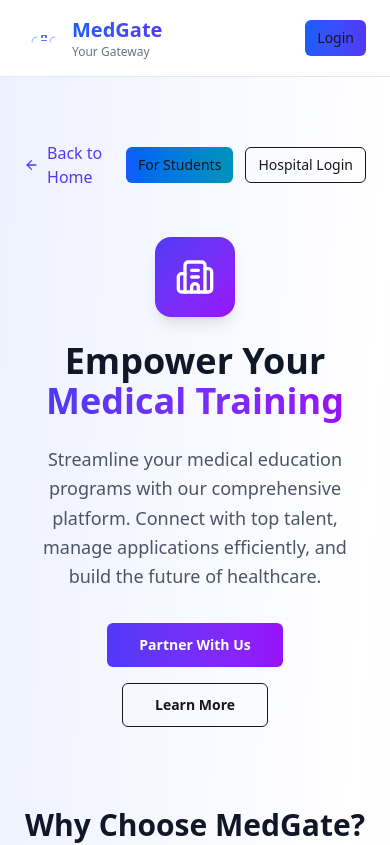
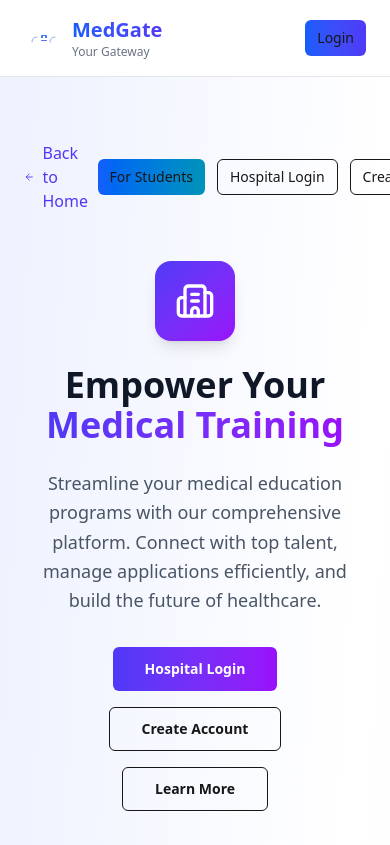
Before and after one commit to s1business84-hub/medgatefinal, a Next.js app in the folder medgate/: page /for-hospitals in a window 390 px wide. Shown: the top 845 px of the page. Built offline with nearby package versions, Linux system fonts and the light colour scheme.

Commit message:
Improve mobile header nav (add Mission, Vision, Hospital Login); expose Create Account CTAs for hospitals; enhance FAQ dropdown with liquid glass color change; lint/build pass

```diff
--- a/medgate/app/for-hospitals/page.tsx
+++ b/medgate/app/for-hospitals/page.tsx
@@ -23,6 +23,11 @@ export default function ForHospitalsPage() {
                 Hospital Login
               </Button>
             </Link>
+            <Link href="/hospital/create-account">
+              <Button variant="outline" size="sm" className="hover:scale-105 transition-transform">
+                Create Account
+              </Button>
+            </Link>
           </div>
         </div>
 
@@ -43,7 +48,12 @@ export default function ForHospitalsPage() {
           <div className="flex flex-col sm:flex-row gap-4 justify-center">
             <Link href="/hospital-login">
               <Button size="lg" className="bg-gradient-to-r from-indigo-600 to-purple-600 hover:from-indigo-700 hover:to-purple-700 hover:shadow-lg hover:scale-105 transition-all text-white font-semibold">
-                Partner With Us
+                Hospital Login
+              </Button>
+            </Link>
+            <Link href="/hospital/create-account">
+              <Button size="lg" variant="outline" className="hover:bg-indigo-50 hover:border-indigo-300 hover:scale-105 transition-all font-semibold">
+                Create Account
               </Button>
             </Link>
             <Link href="/about">
--- a/medgate/app/hospital-login/page.tsx
+++ b/medgate/app/hospital-login/page.tsx
@@ -48,6 +48,14 @@ export default function HospitalLogin() {
           </div>
 
           {/* Content */}
+          <div className="px-8 pt-6">
+            <Button asChild variant="outline" className="w-full flex items-center justify-center gap-2">
+              <Link href="/hospital/create-account">
+                <UserPlus className="w-4 h-4" />
+                Create Hospital Account
+              </Link>
+            </Button>
+          </div>
           <form onSubmit={handleSubmit} className="p-8">
             {error && (
               <div className="mb-6 p-4 bg-red-50 border border-red-200 rounded-lg">
@@ -103,12 +111,6 @@ export default function HospitalLogin() {
 
           {/* Footer */}
           <div className="px-8 py-6 bg-gray-50 border-t border-gray-200 text-center space-y-3">
-            <Button asChild variant="outline" className="w-full flex items-center justify-center gap-2">
-              <Link href="/hospital/create-account">
-                <UserPlus className="w-4 h-4" />
-                Create Hospital Account
-              </Link>
-            </Button>
             <div>
               <p className="text-gray-600 text-sm mb-2">Not a hospital?</p>
               <Link
--- a/medgate/components/app-shell.tsx
+++ b/medgate/components/app-shell.tsx
@@ -34,8 +34,23 @@ const navigation = [
     icon: Users,
   },
   {
+    name: "Mission",
+    href: "/mission",
+    icon: LayoutDashboard,
+  },
+  {
+    name: "Vision",
+    href: "/vision",
+    icon: LayoutDashboard,
+  },
+  {
     name: "For Hospitals",
     href: "/for-hospitals",
+    icon: Building2,
+  },
+  {
+    name: "Hospital Login",
+    href: "/hospital-login",
     icon: Building2,
   },
   {
--- a/medgate/components/sections/faq.tsx
+++ b/medgate/components/sections/faq.tsx
@@ -112,17 +112,29 @@ export function FAQ() {
             <AnimatePresence mode="wait">
               {faqs.map((faq, index) => (
                 <motion.div key={index} variants={itemVariants} className="group">
+                  {/** Card with dynamic liquid color change when expanded **/}
                   <motion.div
-                    className="relative rounded-2xl border border-white/10 shadow-2xl hover:shadow-3xl transition-all duration-300 overflow-hidden backdrop-blur-xl bg-white/5"
+                    className={`relative rounded-2xl shadow-2xl hover:shadow-3xl transition-all duration-300 overflow-hidden backdrop-blur-xl ${openIndex === index ? "bg-white/10 border border-blue-300/30" : "bg-white/5 border border-white/10"}`}
                     whileHover={{ y: -4 }}
                   >
                     {/* Animated gradient background on hover */}
                     <div className="absolute inset-0 bg-gradient-to-r from-blue-400/15 via-transparent to-purple-400/15 opacity-0 group-hover:opacity-100 transition-opacity duration-300" />
 
                     {/* Liquid glass shine effect */}
-                    <div className="absolute inset-0 opacity-0 group-hover:opacity-20 transition-opacity duration-300">
+                    <div className={`absolute inset-0 transition-opacity duration-300 ${openIndex === index ? "opacity-25" : "opacity-0 group-hover:opacity-20"}`}>
                       <div className="absolute top-0 left-0 w-1/2 h-1/2 bg-gradient-to-br from-white to-transparent rounded-full blur-xl" />
+                      <div className="absolute bottom-0 right-0 w-2/5 h-2/5 bg-gradient-to-tr from-blue-300/40 to-purple-300/40 rounded-full blur-xl" />
                     </div>
+
+                    {/* Active state gradient overlay */}
+                    {openIndex === index && (
+                      <motion.div
+                        initial={{ opacity: 0 }}
+                        animate={{ opacity: 1 }}
+                        exit={{ opacity: 0 }}
+                        className="absolute inset-0 bg-gradient-to-br from-cyan-400/20 via-indigo-400/10 to-purple-400/20"
+                      />
+                    )}
 
                     <button
                       onClick={() => setOpenIndex(openIndex === index ? null : index)}
```
